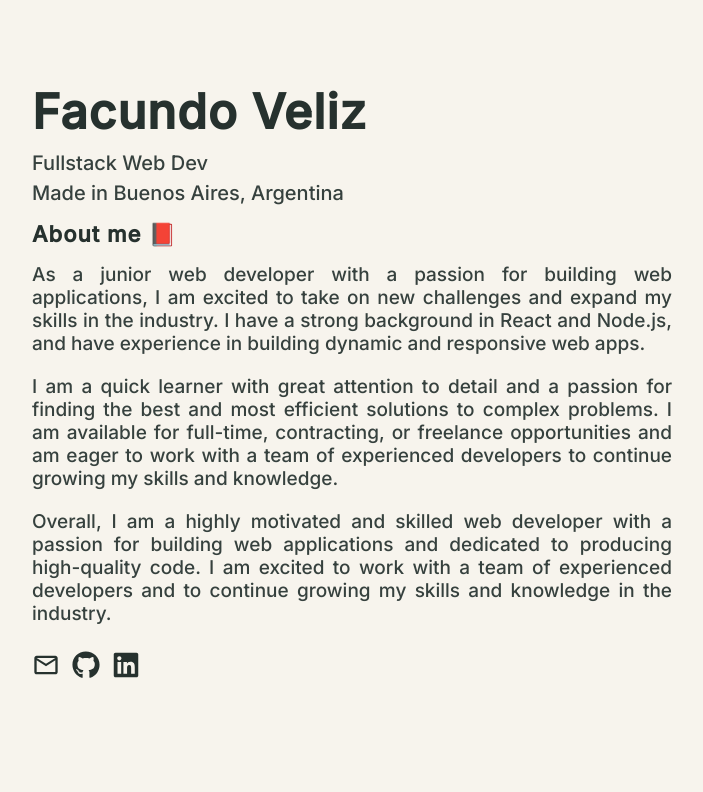
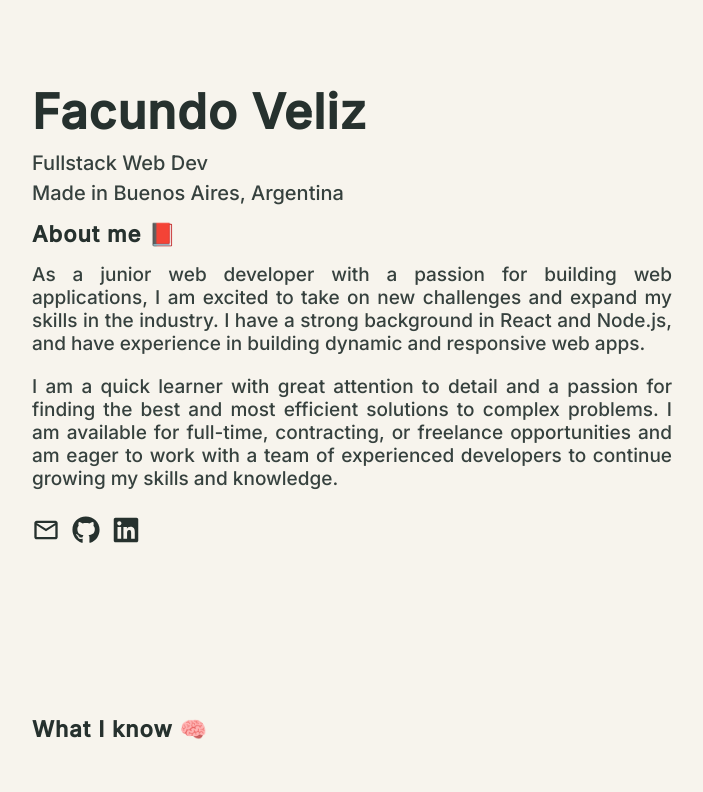
Before and after one commit to facundoveliz/portfolio, a Next.js app: page / in a window 1280 px wide. Shown: the top 792 px of the page, without its empty margins (288-991 px from the left). Built offline with nearby package versions, Linux system fonts and the light colour scheme.

Commit message:
updated index

```diff
--- a/pages/index.tsx
+++ b/pages/index.tsx
@@ -57,13 +57,6 @@ const Home: NextPage = () => (
           am available for full-time, contracting, or freelance opportunities
           and am eager to work with a team of experienced developers to continue
           growing my skills and knowledge.
-        </p>
-        <p>
-          Overall, I am a highly motivated and skilled web developer with a
-          passion for building web applications and dedicated to producing
-          high-quality code. I am excited to work with a team of experienced
-          developers and to continue growing my skills and knowledge in the
-          industry.
         </p>
       </Description>
       <div>
```
